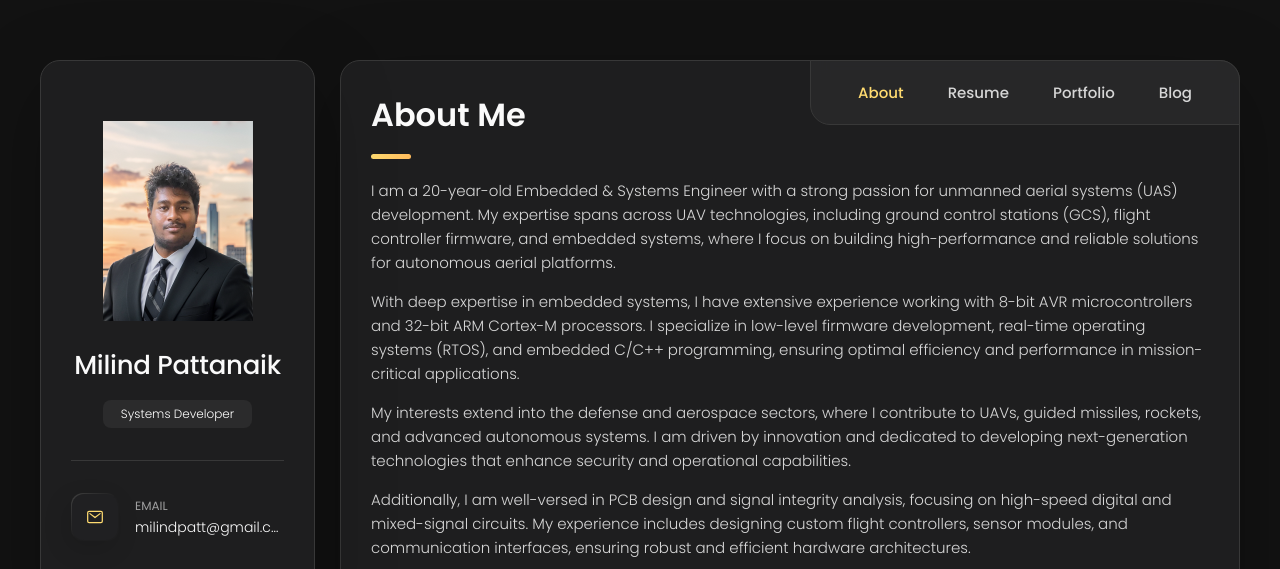
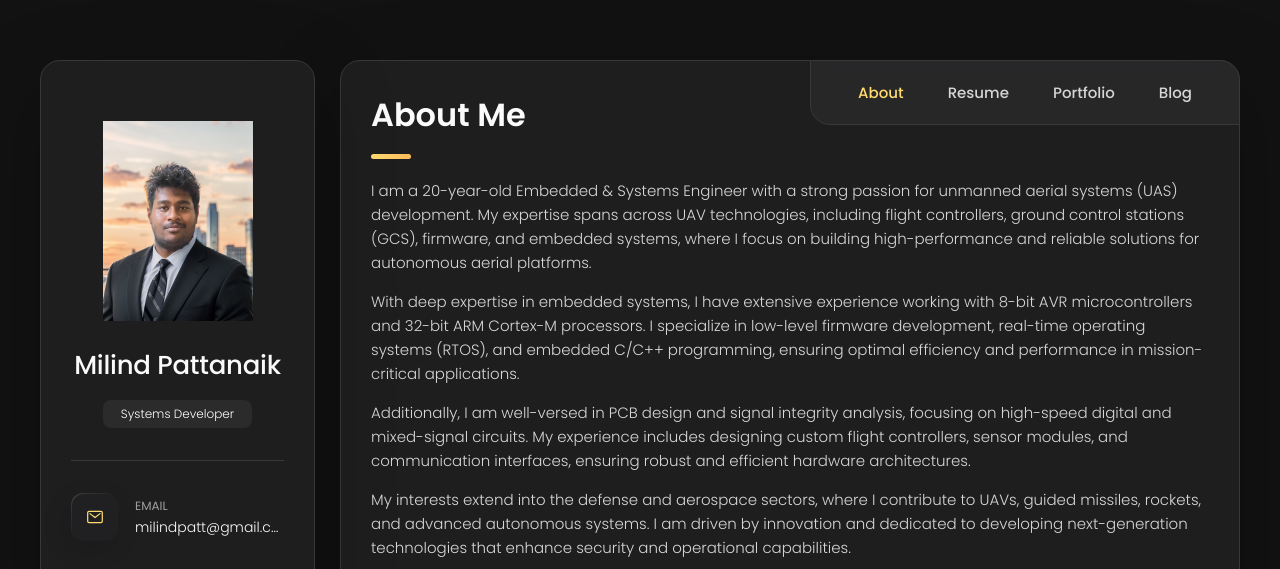
Before and after one commit to milindpattanaik/milindpattanaik.github.io, a plain HTML site: page index.html in a window 1280 px wide. Shown: the top 569 px of the page. Drawn offline with nearby package versions, Linux system fonts and the light colour scheme.

Commit message:
style: misc styling
misc styling

```diff
--- a/index.html
+++ b/index.html
@@ -157,7 +157,7 @@
 
         <section class="about-text">
           <p>
-            I am a 20-year-old Embedded & Systems Engineer with a strong passion for unmanned aerial systems (UAS) development. My expertise spans across UAV technologies, including ground control stations (GCS), flight controller firmware, and embedded systems, where I focus on building high-performance and reliable solutions for autonomous aerial platforms.
+            I am a 20-year-old Embedded & Systems Engineer with a strong passion for unmanned aerial systems (UAS) development. My expertise spans across UAV technologies, including flight controllers, ground control stations (GCS), firmware, and embedded systems, where I focus on building high-performance and reliable solutions for autonomous aerial platforms.
           </p>
 
           <p>
@@ -165,9 +165,11 @@
           </p>
 
           <p>
+            Additionally, I am well-versed in PCB design and signal integrity analysis, focusing on high-speed digital and mixed-signal circuits. My experience includes designing custom flight controllers, sensor modules, and communication interfaces, ensuring robust and efficient hardware architectures.
+          </p>
+
+          <p>
             My interests extend into the defense and aerospace sectors, where I contribute to UAVs, guided missiles, rockets, and advanced autonomous systems. I am driven by innovation and dedicated to developing next-generation technologies that enhance security and operational capabilities.
-          </p>
-            Additionally, I am well-versed in PCB design and signal integrity analysis, focusing on high-speed digital and mixed-signal circuits. My experience includes designing custom flight controllers, sensor modules, and communication interfaces, ensuring robust and efficient hardware architectures.
           </p>
         </section>
 
```
